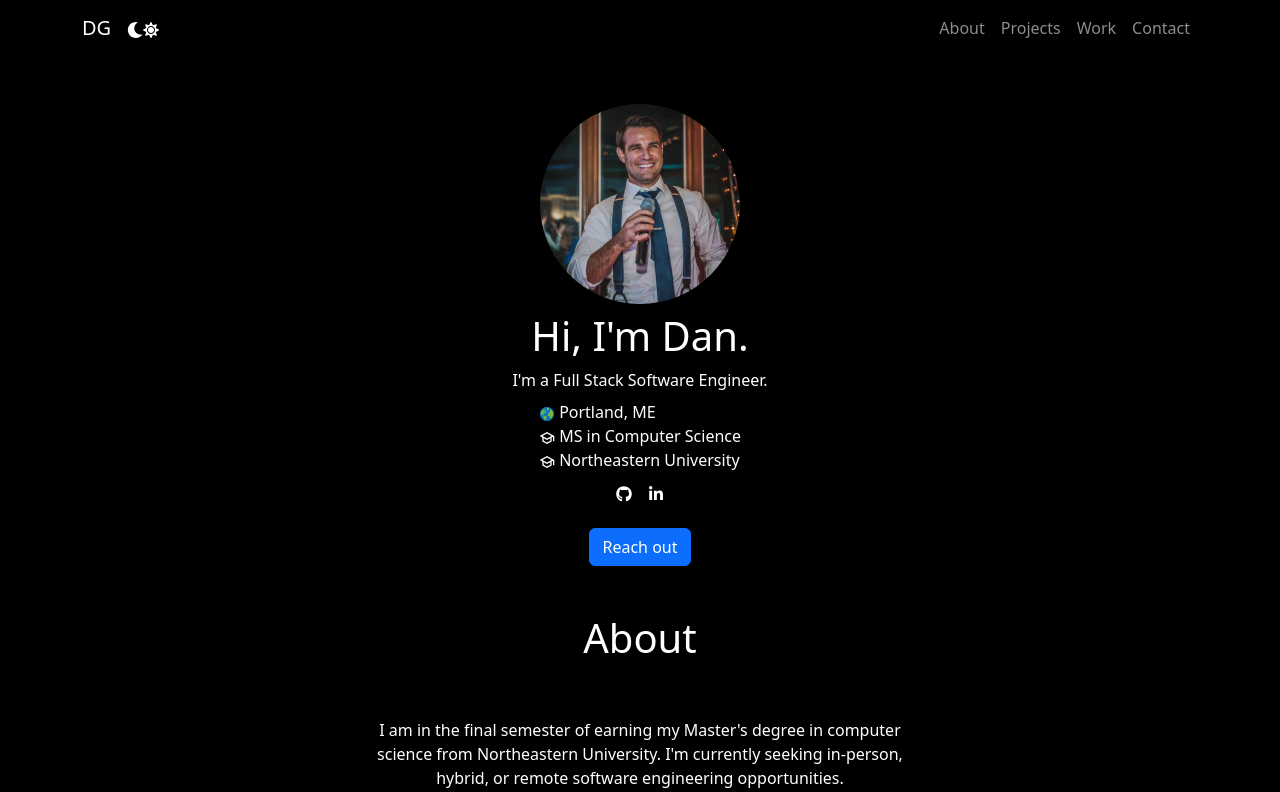
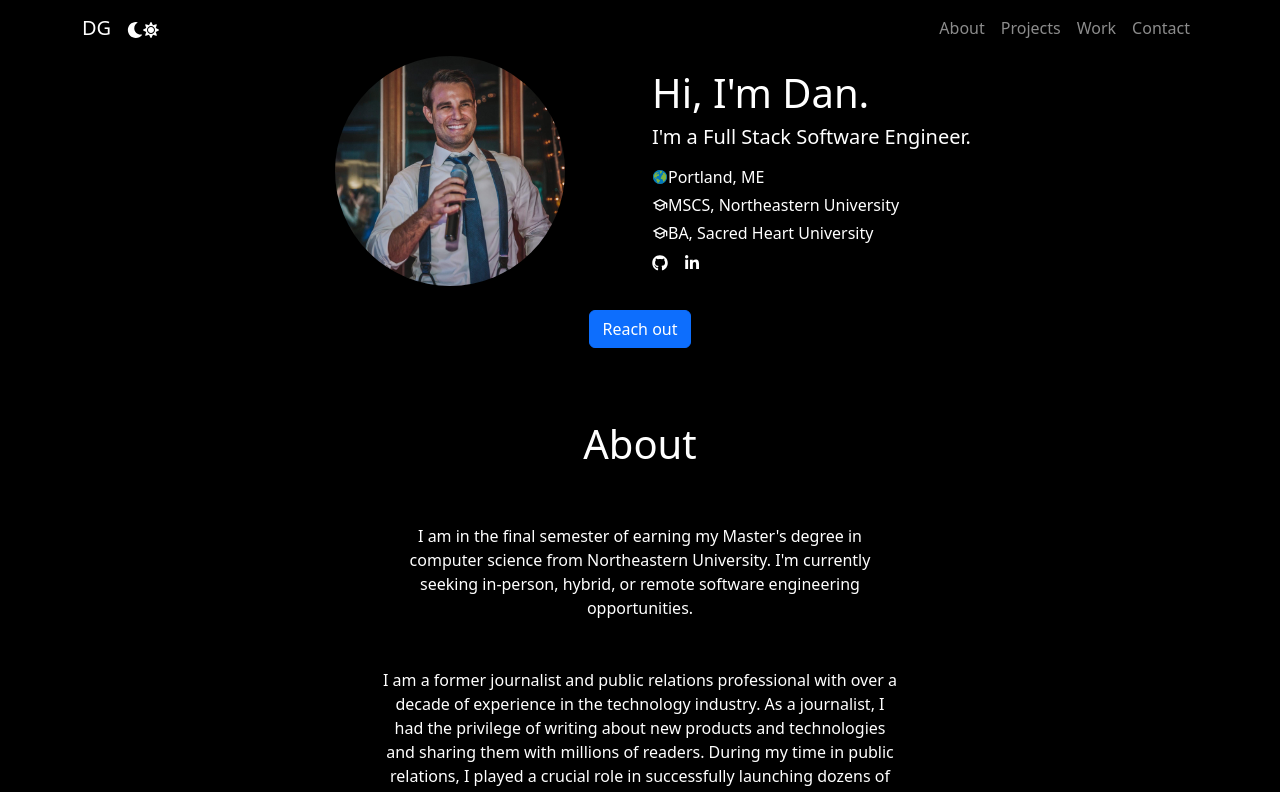
Before and after one commit to DanGraziano/PersonalWebsite, a React (Create React App) app: page / in a window 1280 px wide. Shown: the top 792 px of the page. Built offline with nearby package versions, Linux system fonts and the light colour scheme.

Commit message:
Add proper react grid formatting. Updated hero to be side-by-side

```diff
--- a/src/components/about/About.jsx
+++ b/src/components/about/About.jsx
@@ -1,29 +1,32 @@
+import React from 'react';
+import { Container, Row, Col } from 'react-bootstrap';
+
 export default function About() {
     return (
-        <div className="about-container-fluid">
-            <div className="row justify-content-center">
-                <div className="col-12 col-md-8 col-lg-6">
-                    <h1 className="about-section-title text-center mt-5">
+        <Container fluid className="about-container">
+            <Row className="justify-content-center">
+                <Col xs={12} md={8} lg={6}>
+                    <h1 className="text-center mt-5 about-section-title">
                         <span className="about-section-title-color">About</span>
                     </h1>
-                </div>
-            </div>
-            <div className="row justify-content-center">
-                <div className="col-12 col-md-8 col-lg-6">
-                    <div className="about-section-description text-center">
-                        <p className="about-section-description-text m-5">
+                </Col>
+            </Row>
+            <Row className="justify-content-center">
+                <Col xs={12} md={8} lg={6}>
+                    <section className="text-center">
+                        <p className="m-5 about-section-description-text">
                             I am in the final semester of earning my Master's degree in computer science from Northeastern University.
                             I'm currently seeking in-person, hybrid, or remote software engineering opportunities.
                         </p>
-                        <p className="about-section-description-text m-5">
+                        <p className="m-5 about-section-description-text">
                             I am a former journalist and public relations professional with over a decade of experience in the technology industry.
                             As a journalist, I had the privilege of writing about new products and technologies and sharing them with millions of readers.
                             During my time in public relations, I played a crucial role in successfully launching dozens of new products and innovative technologies.
                             Now, as I work towards completing my Master's degree, I am eager to contribute to building the next generation of technology products.
                         </p>
-                    </div>
-                </div>
-            </div>
-        </div>
+                    </section>
+                </Col>
+            </Row>
+        </Container>
     );
 };
--- a/src/components/hero/Hero.jsx
+++ b/src/components/hero/Hero.jsx
@@ -1,31 +1,35 @@
-import Logo from '../../assets/dan-photo.jpg'; // Import the JPEG image
 import React from 'react';
-import {FaGithub, FaLinkedinIn} from 'react-icons/fa';
+import { Container, Row, Col, Image, Button } from 'react-bootstrap';
+import { FaGithub, FaLinkedinIn } from 'react-icons/fa';
 import { FcGlobe } from "react-icons/fc";
 import { MdOutlineSchool } from "react-icons/md";
-
+import Logo from '../../assets/dan-photo.jpg';
 
 export default function Hero() {
     return (
-        <div className="d-flex flex-column align-items-center mt-4">
-            <img src={Logo} height={200} width={200} alt="Dan Graziano" className="rounded-circle mx-auto d-block mt-4" />
-            {/* TODO - move logo to left of text box */}
-            <h1 className="text-5xl font-bold text-center m-2">Hi, I'm Dan.</h1>
-            <p className="text-2xl text-center mb-2">I'm a Full Stack Software Engineer.</p>
-            <div className='about-text-container'>
-                <div className="location-text"><FcGlobe /> Portland, ME</div>
-                <div className="education-text"><MdOutlineSchool /> MS in Computer Science</div>
-                <div className="location-text"><MdOutlineSchool /> Northeastern University</div>
-            </div>
+        <Container className="hero-container">
+            <Row className="justify-content-center align-items-center">
 
-            <div className="social-logos m-2">
-                <a className="m-2" href="https://github.com/DanGraziano"><FaGithub /></a>
-                <a className="m-2" href="https://www.linkedin.com/in/danielgraziano/"><FaLinkedinIn /></a>
-            </div>
+                <Col xs={12} md={4} className="text-center">
+                    <img src={Logo} height={230} width={230} alt="Dan Graziano" className="rounded-circle" />
+                </Col>
 
-            <div className="contact-container">
-                <button className="btn btn-primary mb-4 mt-3 mb-lg-0">Reach out</button>
-            </div>
-        </div>
+                <Col xs={6} md={4}>
+                    <h1 className="hello-text">Hi, I'm Dan.</h1>
+                    <h5 className="sub-hed-text">I'm a Full Stack Software Engineer.</h5>
+                    <div className="location-text d-flex align-items-center mt-3"><FcGlobe /> Portland, ME</div>
+                    <div className="education-text d-flex align-items-center my-1"><MdOutlineSchool /> MSCS, Northeastern University</div>
+                    <div className="education-text d-flex align-items-center my-1"><MdOutlineSchool /> BA, Sacred Heart University</div>
+                    <a href="https://github.com/DanGraziano" className=""><FaGithub /></a>
+                    <a href="https://www.linkedin.com/in/danielgraziano/" className="m-3"><FaLinkedinIn /></a>
+                </Col>
+
+                <Row className="justify-content-center">
+                    <Col className="text-center my-4">
+                        <Button variant="primary">Reach out</Button>
+                    </Col>
+            </Row>
+            </Row>
+        </Container>
     );
 }
```
